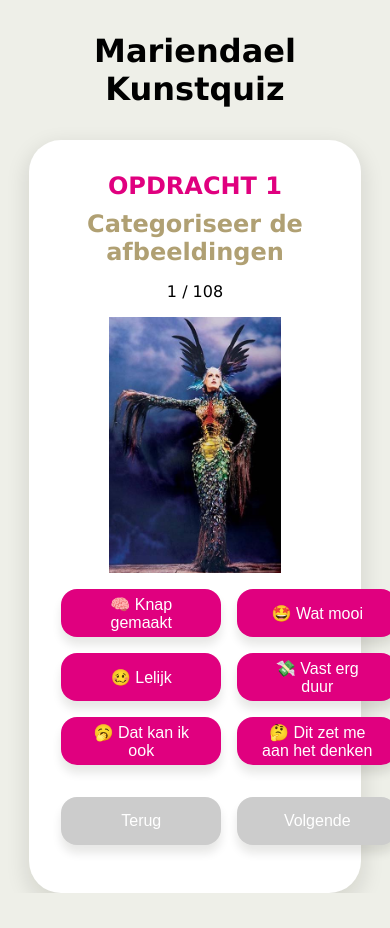
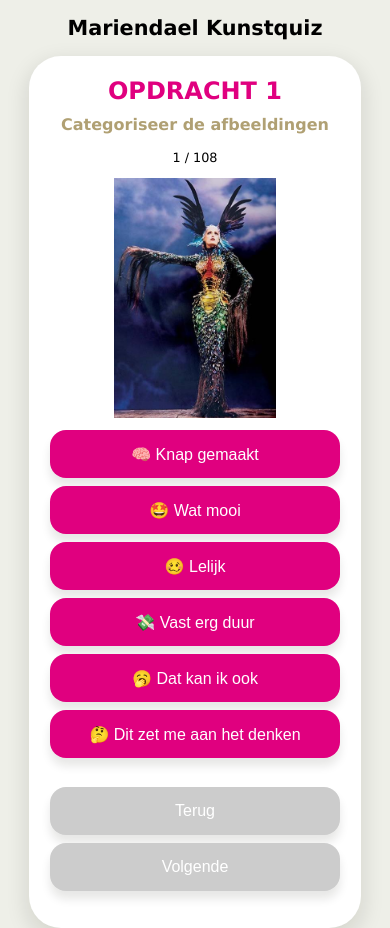
Before and after one commit to stanleyfrom96/mariendael-kunstquiz, a Vue app: page / in a window 390 px wide. Before the commit the page ends 893 px from the top, so only its background shows below. Built offline with nearby package versions, Linux system fonts and the light colour scheme.

Commit message:
update css, scaling disabled

```diff
--- a/public/index.html
+++ b/public/index.html
@@ -3,7 +3,7 @@
   <head>
     <meta charset="utf-8">
     <meta http-equiv="X-UA-Compatible" content="IE=edge">
-    <meta name="viewport" content="width=device-width,initial-scale=1.0">
+    <meta name="viewport" content="width=device-width,initial-scale=1.0 maximum-scale=1.0, user-scalable=no">
     <link rel="icon" href="<%= BASE_URL %>favicon.ico">
     <title><%= htmlWebpackPlugin.options.title %></title>
   </head>
--- a/src/components/ExerciseScreen1.vue
+++ b/src/components/ExerciseScreen1.vue
@@ -8,8 +8,10 @@
       <img :src="nextImage.url" />
     </div>
 
-    <!-- Display current image -->
-    <img class="image" :src="currentImage.url" :alt="currentImage.firstCategory" />
+    <div class="image-container">
+      <!-- Display current image -->
+      <img class="image" :src="currentImage.url" :alt="currentImage.firstCategory" />
+    </div>
 
     <!-- Use ButtonGroup component for categories -->
     <button-group class="button-group" :buttons="firstOptions" @button-click="assignFirstCategoryAndAdvance" />
--- a/src/styles.css
+++ b/src/styles.css
@@ -25,6 +25,7 @@ html {
   max-width: min(70rem, 95%);
   margin: 0 auto;
   display: flex;
+  touch-action: pan-y;
   flex-direction: column;
 }
 
@@ -115,9 +116,34 @@ img {
 
 /* Media query for smaller screens */
 @media (max-width: 780px) {
-  .button-group {
-    grid-template-columns: repeat(2, 1fr);
+  h1 {
+    font-size: 1.3rem;
+    margin-block: 1rem;
   }
+
+  .exercise-description {
+    font-size: 1rem;
+  }
+
+  .exercise {
+    gap: 0.8rem;
+  }
+
+  .progress-bar {
+    font-size: 0.8rem;
+  }
+
+  .button-group, .button-container {
+    display: grid;
+    grid-template-columns: repeat(1, 1fr);
+    gap: 0.5rem;
+  }
+
+  .container {
+    padding: 1.3rem;
+  }
+
+
 }
 
 /* Style buttons */
@@ -236,7 +262,7 @@ ul {
   text-align: center;
 }
 
-.image-container {
+.result-item .image-container {
   width: 300px; /* Adjust this value to your desired width */
   /* You can set a max-height to maintain the aspect ratio */
   max-height: 100%;
@@ -244,6 +270,17 @@ ul {
   overflow: hidden; /* Hide any overflow if the image is larger than the container */
 }
 
+.exercise .image-container {
+  height: 15rem; /* Set the desired fixed height for the image container */
+  overflow: hidden; /* Hide any overflow if the image is larger */
+}
+
+.exercise .image-container img {
+  width: 100%; /* Maintain the image's aspect ratio */
+  height: 100%; /* Allow the height to adjust based on the image's aspect ratio */
+  object-fit: contain;
+}
+
 .image-container img {
   width: 100%;
   height: auto; /* Let the height adjust automatically to maintain aspect ratio */
```
